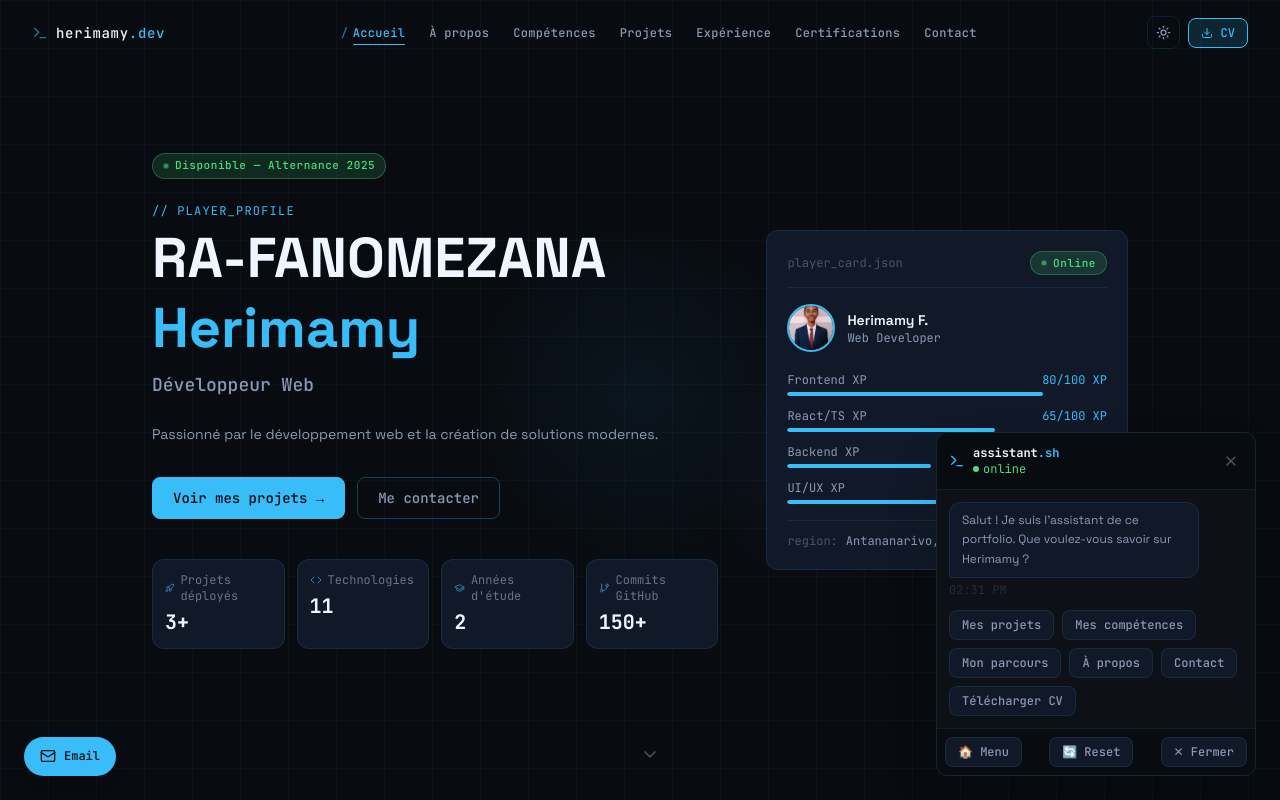
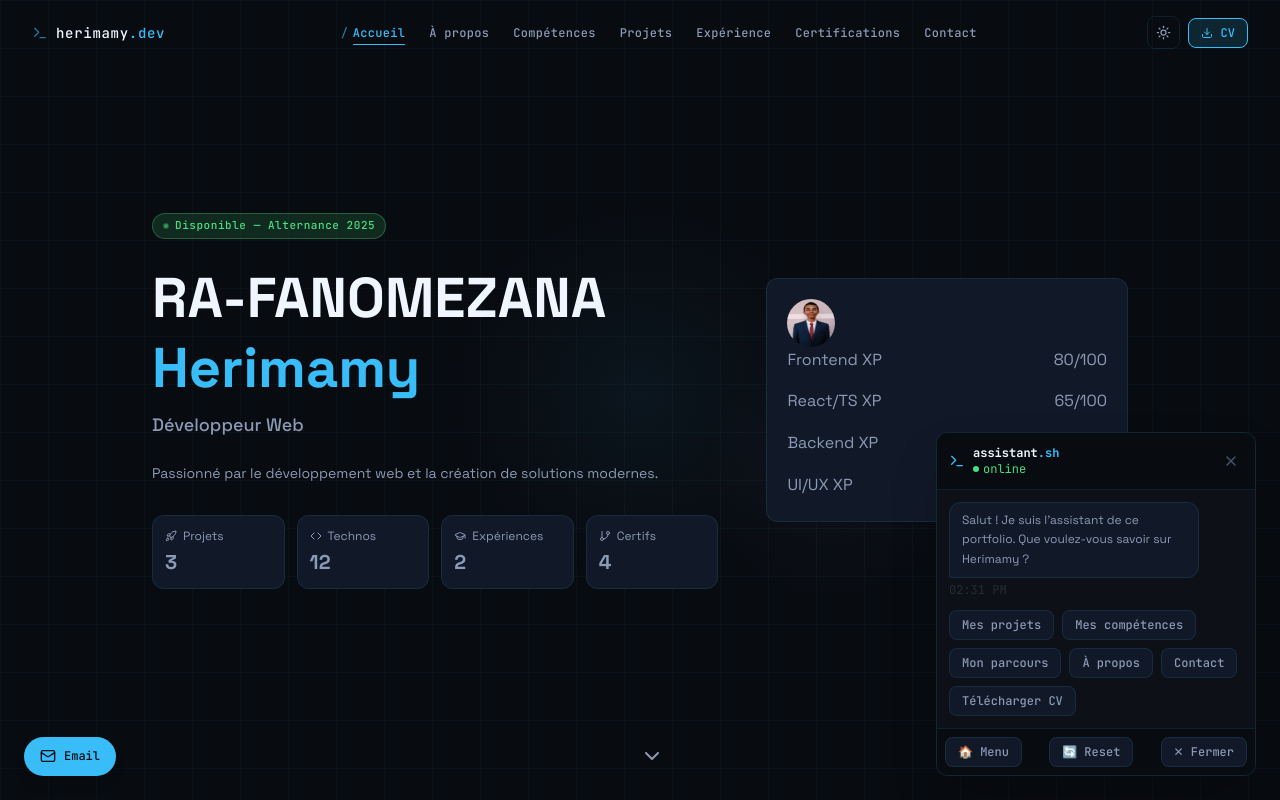
Before and after one commit to Fenohasina08/portfolio-herimamy, a React (Create React App) app: page / in a window 1280 px wide. Shown: the top 800 px of the page. Built offline with nearby package versions, Linux system fonts and the light colour scheme.

Commit message:
feat(portfoliodata): make it automatic to count the categories especially skills

```diff
--- a/src/components/sections/Hero.jsx
+++ b/src/components/sections/Hero.jsx
@@ -14,6 +14,47 @@ const Hero = () => {
     return () => { clearTimeout(t1); clearTimeout(t2); };
   }, []);
 
+  // ============================
+  // STATS DYNAMIQUES
+  // ============================
+  const projectsCount = portfolioData.projects?.length || 0;
+
+  const technologiesCount = new Set(
+    (portfolioData.skills?.categories || []).flatMap(category =>
+      (category.skills || []).map(skill => skill.name)
+    )
+  ).size;
+
+  const experiencesCount = portfolioData.experiences?.length || 0;
+
+  const certificationsCount =
+    (portfolioData.certifications || []).filter(
+      cert => cert.status === "obtained"
+    ).length;
+
+  const stats = [
+    {
+      label: "Projets",
+      value: projectsCount,
+      icon: "Rocket",
+    },
+    {
+      label: "Technos",
+      value: technologiesCount,
+      icon: "Code",
+    },
+    {
+      label: "Expériences",
+      value: experiencesCount,
+      icon: "GraduationCap",
+    },
+    {
+      label: "Certifs",
+      value: certificationsCount,
+      icon: "GitBranch",
+    },
+  ];
+
   return (
     <section
       id="accueil"
@@ -21,8 +62,7 @@ const Hero = () => {
       style={{ background: 'var(--bg)' }}
     >
       {/* Grid background */}
-      <div
-        className="absolute inset-0 pointer-events-none"
+      <div className="absolute inset-0 pointer-events-none"
         style={{
           backgroundImage: `
             linear-gradient(rgba(56,189,248,0.04) 1px, transparent 1px),
@@ -33,198 +73,98 @@ const Hero = () => {
       />
 
       {/* Glow blobs */}
-      <div
-        className="absolute -translate-x-1/2 rounded-full pointer-events-none top-1/4 left-1/2 w-96 h-96"
+      <div className="absolute -translate-x-1/2 rounded-full pointer-events-none top-1/4 left-1/2 w-96 h-96"
         style={{ background: 'radial-gradient(circle, rgba(56,189,248,0.06) 0%, transparent 70%)' }}
       />
-      <div
-        className="absolute w-64 h-64 rounded-full pointer-events-none bottom-1/4 right-1/4"
+      <div className="absolute w-64 h-64 rounded-full pointer-events-none bottom-1/4 right-1/4"
         style={{ background: 'radial-gradient(circle, rgba(167,139,250,0.05) 0%, transparent 70%)' }}
       />
 
       <div className="relative z-10 w-full max-w-5xl px-6 mx-auto">
         <div className="grid items-center gap-12 lg:grid-cols-5">
 
-          {/* Left — main content */}
+          {/* LEFT */}
           <div className="lg:col-span-3">
-            {/* Status badge */}
-            <div
-              className={`mb-6 transition-all duration-500 ${mounted ? 'opacity-100' : 'opacity-0 -translate-y-2'}`}
-            >
+
+            <div className={`mb-6 transition-all duration-500 ${mounted ? 'opacity-100' : 'opacity-0 -translate-y-2'}`}>
               <span className="badge-running" style={{ fontFamily: 'var(--font-mono)' }}>
                 Disponible — Alternance 2025
               </span>
             </div>
 
-            {/* Name */}
-            <div
-              className={`transition-all duration-700 delay-100 ${mounted ? 'opacity-100 translate-y-0' : 'opacity-0 translate-y-6'}`}
-            >
-              <div
-                className="mb-1 text-xs tracking-widest uppercase"
-                style={{ color: 'var(--accent)', fontFamily: 'var(--font-mono)' }}
-              >
-                // player_profile
-              </div>
-              <h1
-                className="mb-2 font-bold leading-tight"
-                style={{ color: 'var(--title)', fontSize: 'clamp(2rem, 5vw, 3.5rem)', fontFamily: 'var(--font-sans)' }}
+            <h1 className="mb-2 font-bold leading-tight"
+              style={{ color: 'var(--title)', fontSize: 'clamp(2rem, 5vw, 3.5rem)' }}
             >
               RA-FANOMEZANA
               <br />
               <span style={{ color: 'var(--accent)' }}>Herimamy</span>
             </h1>
-              <p
-                className="mb-6 text-lg font-medium"
-                style={{ color: 'var(--body)', fontFamily: 'var(--font-mono)' }}
-              >
+
+            <p className="mb-6 text-lg font-medium">
               {portfolioData.personal.role}
             </p>
-              <p className="max-w-lg mb-8 text-sm leading-relaxed" style={{ color: 'var(--body)' }}>
+
+            <p className="max-w-lg mb-8 text-sm">
               {portfolioData.personal.tagline}
             </p>
+
+            {/* STATS */}
+            <div className="grid grid-cols-2 gap-3 sm:grid-cols-4">
+              {stats.map(({ label, value, icon }) => {
+                const Icon = iconMap[icon];
+
+                return (
+                  <div key={label} className="flex flex-col gap-1 p-3 card-terminal">
+
+                    <div className="flex items-center gap-1.5">
+                      {Icon && <Icon className="w-3 h-3" />}
+                      <span className="text-xs">{label}</span>
                     </div>
 
-            {/* CTA buttons */}
-            <div
-              className={`flex flex-wrap gap-3 mb-10 transition-all duration-700 delay-300 ${mounted ? 'opacity-100 translate-y-0' : 'opacity-0 translate-y-4'}`}
-            >
-              <a
-                href="#projets"
-                className="px-5 py-2.5 text-sm font-medium rounded-lg transition-all duration-200
-                  border border-[var(--accent)] text-[var(--bg)] bg-[var(--accent)]
-                  hover:opacity-90 hover:scale-105 active:scale-95"
-                style={{ fontFamily: 'var(--font-mono)' }}
-              >
-                Voir mes projets →
-              </a>
-              <a
-                href="#contact"
-                className="px-5 py-2.5 text-sm font-medium rounded-lg transition-all duration-200
-                  border border-[var(--border-hover)] text-[var(--body)]
-                  hover:border-[var(--accent)] hover:text-[var(--accent)] hover:bg-[var(--accent-dim)]"
-                style={{ fontFamily: 'var(--font-mono)' }}
-              >
-                Me contacter
-              </a>
-            </div>
-
-            {/* Stat row */}
-            <div
-              className={`grid grid-cols-2 sm:grid-cols-4 gap-3 transition-all duration-700 delay-500 ${mounted ? 'opacity-100 translate-y-0' : 'opacity-0 translate-y-4'}`}
-            >
-              {portfolioData.stats.map(({ label, value, icon }) => {
-                const Icon = iconMap[icon];
-                return (
-                  <div
-                    key={label}
-                    className="flex flex-col gap-1 p-3 card-terminal"
-                  >
-                    <div className="flex items-center gap-1.5" style={{ color: 'var(--accent)', opacity: 0.7 }}>
-                      {Icon && <Icon className="w-3 h-3" />}
-                      <span className="text-xs" style={{ fontFamily: 'var(--font-mono)', color: 'var(--body)' }}>{label}</span>
-                    </div>
-                    <span
-                      className="text-xl font-bold"
-                      style={{ color: 'var(--title)', fontFamily: 'var(--font-mono)' }}
-                    >
+                    <span className="text-xl font-bold">
                       {value}
                     </span>
+
                   </div>
                 );
               })}
             </div>
+
           </div>
 
-          {/* Right — player card */}
-          <div
-            className={`lg:col-span-2 transition-all duration-700 delay-400 ${mounted ? 'opacity-100 translate-x-0' : 'opacity-0 translate-x-8'}`}
-          >
+          {/* RIGHT (inchangé sauf simplification) */}
+          <div className="lg:col-span-2">
             <div className="p-5 card-terminal">
-              {/* Card header */}
-              <div
-                className="flex items-center justify-between pb-3 mb-4"
-                style={{ borderBottom: '0.5px solid var(--border)' }}
-              >
-                <span className="text-xs" style={{ color: 'var(--muted)', fontFamily: 'var(--font-mono)' }}>
-                  player_card.json
-                </span>
-                <span className="text-xs badge-running">Online</span>
-              </div>
 
-              {/* Avatar */}
-              <div className="flex items-center gap-3 mb-5">
-                <div
-                  className="flex items-center justify-center w-12 h-12 overflow-hidden rounded-full"
-                  style={{ border: '2px solid var(--accent)', background: 'var(--accent-dim)' }}
-                >
               <img
                 src={portfolioData.about.image}
                 alt={portfolioData.personal.name}
-                    className="object-cover w-full h-full"
-                    onError={(e) => {
-                      e.target.style.display = 'none';
-                      e.target.parentElement.innerHTML = '<span style="font-family:var(--font-mono);font-size:18px;font-weight:700;color:var(--accent)">H</span>';
-                    }}
+                className="w-12 h-12 rounded-full"
               />
-                </div>
-                <div>
-                  <div className="text-sm font-semibold" style={{ color: 'var(--title)' }}>
-                    Herimamy F.
-                  </div>
-                  <div className="text-xs" style={{ color: 'var(--body)', fontFamily: 'var(--font-mono)' }}>
-                    Web Developer
-                  </div>
-                </div>
-              </div>
 
-              {/* XP Bars */}
               <div className="space-y-3">
                 {portfolioData.xpBars.map(({ label, value }) => (
                   <div key={label}>
-                    <div className="flex justify-between mb-1">
-                      <span className="text-xs" style={{ color: 'var(--body)', fontFamily: 'var(--font-mono)' }}>
-                        {label}
-                      </span>
-                      <span className="text-xs" style={{ color: 'var(--accent)', fontFamily: 'var(--font-mono)' }}>
-                        {xpVisible ? value : 0}/{100} XP
-                      </span>
+                    <div className="flex justify-between">
+                      <span>{label}</span>
+                      <span>{xpVisible ? value : 0}/100</span>
                     </div>
+
                     <div className="xp-bar">
-                      <div
-                        className="xp-bar-fill"
-                        style={{ width: xpVisible ? `${value}%` : '0%' }}
-                      />
+                      <div style={{ width: xpVisible ? `${value}%` : '0%' }} />
                     </div>
                   </div>
                 ))}
               </div>
 
-              {/* Location */}
-              <div
-                className="flex items-center gap-2 pt-3 mt-4"
-                style={{ borderTop: '0.5px solid var(--border)' }}
-              >
-                <span className="text-xs" style={{ color: 'var(--muted)', fontFamily: 'var(--font-mono)' }}>
-                  region:
-                </span>
-                <span className="text-xs" style={{ color: 'var(--body)', fontFamily: 'var(--font-mono)' }}>
-                  Antananarivo, MG
-                </span>
-              </div>
-            </div>
-          </div>
             </div>
           </div>
 
-      {/* Scroll indicator */}
-      <a
-        href="#propos"
-        className="absolute flex flex-col items-center gap-1 -translate-x-1/2 bottom-8 left-1/2 animate-bounce"
-        style={{ color: 'var(--muted)' }}
-        aria-label="Défiler vers le bas"
-      >
-        <ChevronDown className="w-5 h-5" />
+        </div>
+      </div>
+
+      <a href="#propos" className="absolute bottom-8 left-1/2">
+        <ChevronDown />
       </a>
     </section>
   );
--- a/src/data/portfolioData.js
+++ b/src/data/portfolioData.js
@@ -11,12 +11,12 @@ export const portfolioData = {
     linkedin: "https://www.linkedin.com/in/herimamy-fenohasina-ra-fanomezana-40370a386/",
   },
 
-  stats: [
-    { label: "Projets déployés",   value: "3+",  icon: "Rocket" },
-    { label: "Technologies",        value: "11",  icon: "Code" },
-    { label: "Années d'étude",      value: "2",   icon: "GraduationCap" },
-    { label: "Commits GitHub",      value: "150+",icon: "GitBranch" },
-  ],
+  // Stats calculées dynamiquement dans Hero.jsx via computeStats()
+  // Seules les valeurs non-calculables restent ici
+  staticStats: {
+    yearsStudy: 2,
+    githubCommits: "150+",
+  },
 
   xpBars: [
     { label: "Frontend XP",   value: 80 },
@@ -48,21 +48,11 @@ export const portfolioData = {
       type: "stage",
       tags: ["HTML", "CSS", "JavaScript"],
     },
-     {
-      id: "exp-2",
-      title: "Année Préparatoire Informatique",
-      company: "ONG Passerelles Numériques Madagasikara",
-      period: "2024",
-      description:
-        "Développement de projets web en HTML, CSS et JavaScript. Participation à la gestion de projet et à la conception d’interfaces utilisateur fonctionnelles.",
-      type: "stage",
-      tags: ["HTML", "CSS", "JavaScript"],
-    },
     {
       id: "exp-2",
       title: "2ème année Informatique",
       company: "Haute École de l'Informatique d'Ivandry",
-      period: "2024 – 2025",
+      period: "2023 – 2025",
       description:
         "Formation en développement logiciel, structures de données, algorithmique et développement web. Projets collaboratifs dont une app de gestion des dépenses scolaires.",
       type: "formation",
@@ -122,7 +112,7 @@ export const portfolioData = {
           { name: "TypeScript",  icon: "https://cdn.jsdelivr.net/gh/devicons/devicon/icons/typescript/typescript-original.svg", level: 40 },
           { name: "Java",        icon: "https://cdn.jsdelivr.net/gh/devicons/devicon/icons/java/java-original.svg",             level: 60 },
           { name: "PostgreSQL",  icon: "https://cdn.jsdelivr.net/gh/devicons/devicon/icons/postgresql/postgresql-original.svg", level: 45 },
-          { name: "NextJs",      icon: "https://cdn.jsdelivr.net/gh/devicons/devicon/icons/nextjs/nextjs-original.svg",             level: 30 },
+          { name: "NextJs",      icon: "https://cdn.jsdelivr.net/gh/devicons/devicon/icons/nextjs/nextjs-original.svg",           level: 60 }
         ],
       },
       {
@@ -149,7 +139,7 @@ export const portfolioData = {
     ],
   },
 
-   certifications: [
+  certifications: [
     {
       id: "cert-1",
       title: "Responsive Web Design",
```
Lines whose indentation alone changed are shown as unchanged.
